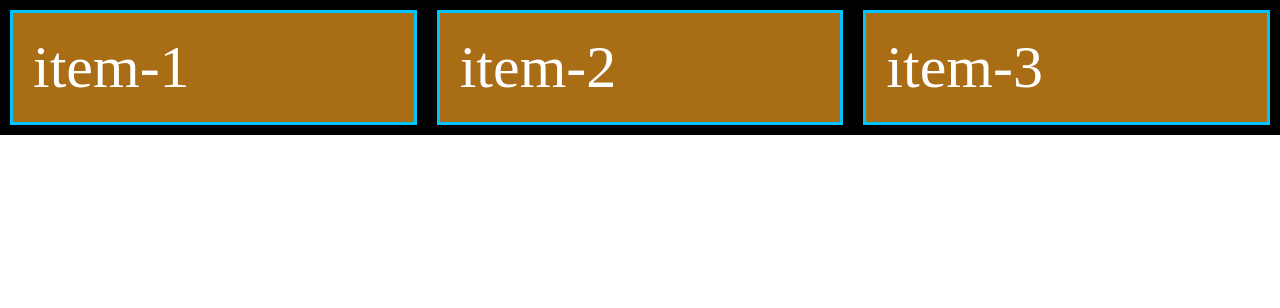
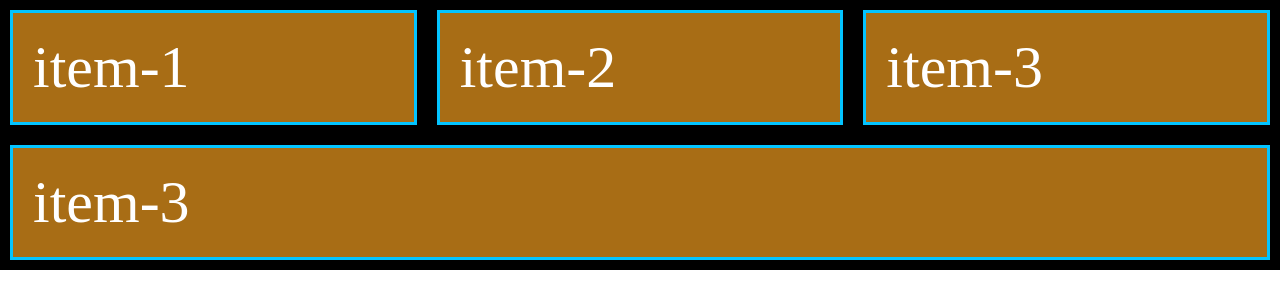
Before and after one commit to Delta881/tester, a plain HTML site: page index.html in a window 1280 px wide. Drawn offline with Linux system fonts and the light colour scheme.

Commit message:
add item and choose class item-4

```diff
--- a/index.html
+++ b/index.html
@@ -17,6 +17,9 @@
             <div class="item-flex item-3">
                 item-3
             </div>
+            <div class="item-flex item-4">
+                item-3
+            </div>
             <div class="mainAxis"></div>
             <div class="cossAxis"></div>
         </div>
```
